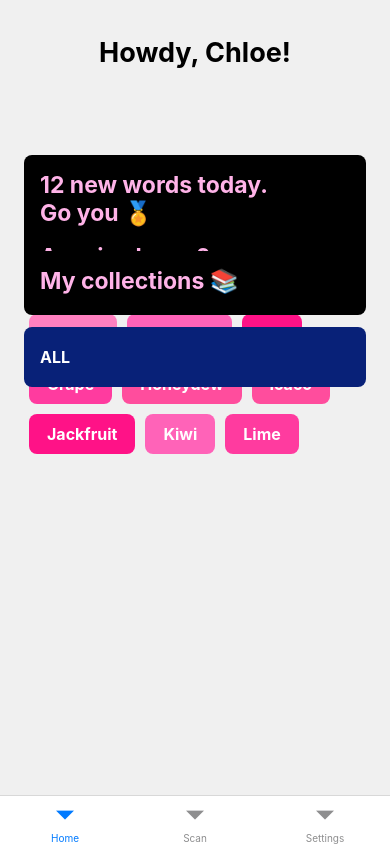
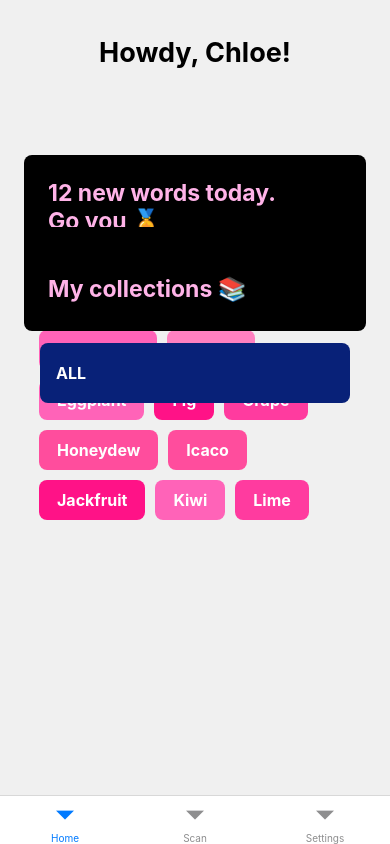
Before and after one commit to appsecandrewlee/MACathon_2023, a React Native app in the folder langtrans_app/: screen /Main in a window 390 px wide. Built offline with nearby package versions, Linux system fonts and the light colour scheme.

Commit message:
minor changes to settings

```diff
--- a/langtrans_app/screens/Home.js
+++ b/langtrans_app/screens/Home.js
@@ -39,7 +39,7 @@ export default function MainScreen() {
                             <Text style={commonStyles.captionPink}>{wordList.length} new words today.</Text>
                             <Text style={commonStyles.captionPink}>Go you 🏅</Text>
                         </View>
-                        <View style={commonStyles.wordListContainer}>
+                        <View style={[commonStyles.wordListContainer,{paddingHorizontal: 10}]}>
                             {wordList.map((word, index) => (
                                 <View key={index} style={[commonStyles.wordContainer,{backgroundColor: getRandomColor(pinks)}]}>
                                 <Text style={commonStyles.wordText}>{word}</Text>
@@ -58,6 +58,7 @@ export default function MainScreen() {
                             horizontal
                             showsHorizontalScrollIndicator={false}
                             contentContainerStyle={commonStyles.expandContainer}
+                            style={{paddingHorizontal: 10}}
                             >
                             {slangList.map((word, index) => (
                                 <View key={index} style={[commonStyles.wordContainer,{backgroundColor: getRandomColor(purples)}]}>
@@ -72,14 +73,14 @@ export default function MainScreen() {
                         <View style={commonStyles.sectionBlack}>
                             <Text style={commonStyles.captionPink}>My collections 📚</Text>
                         </View>
-                        <View style={commonStyles.collectionContainer}>
+                        <View style={[commonStyles.collectionContainer,{marginHorizontal: spacing.medium}]}>
                                 <Text style={commonStyles.wordText}>ALL</Text>
                         </View>
                         <FlatList
                         data={collectionList}
                         keyExtractor={(item, index) => index.toString()}
                         renderItem={({ item, index }) => (
-    <View style={[commonStyles.collectionContainer, { backgroundColor: index % 2 === 0 ? colors.blue1 : colors.blue2 }]}>
+                            <View style={[commonStyles.collectionContainer, { marginHorizontal: spacing.medium, backgroundColor: index % 2 === 0 ? colors.blue1 : colors.blue2 }]}>
                             <Text style={commonStyles.wordText}>{item}</Text>
                             </View>
                         )}
--- a/langtrans_app/screens/Settings.js
+++ b/langtrans_app/screens/Settings.js
@@ -24,6 +24,7 @@ export default function SettingsScreen() {
             resizeMode="cover"
           />
         </View>
+        <View style={commonStyles.spaceMedium}></View>
         <FlatList
           data={items}
           keyExtractor={(item) => item.id}
@@ -37,7 +38,7 @@ export default function SettingsScreen() {
                   navigation.navigate('Login'); // 'Login' should match the name of your LoginScreen component in your navigation stack
                 }
               }}>
-                <Text style={styles.settingText}>{item.title}</Text>
+                <Text style={commonStyles.inputLabelBlack}>{item.title}</Text>
             </TouchableOpacity>
           )}
         />
--- a/langtrans_app/styles/styles.js
+++ b/langtrans_app/styles/styles.js
@@ -195,6 +195,13 @@ const commonStyles = StyleSheet.create({
     marginBottom: 8,
   },
 
+  inputLabelBlack: {
+    fontSize: 17,
+    fontWeight: '600',
+    color: colors.black,
+    marginBottom: 8,
+  },
+
   inputControl: {
     height: 44,
     backgroundColor: '#fff',
@@ -231,7 +238,7 @@ const commonStyles = StyleSheet.create({
 
   sectionBlack: {
     backgroundColor: colors.black,
-    padding: 16,
+    padding: 24,
     marginBottom: 16,
     borderRadius: 8,
   },
```
Lines whose indentation alone changed are shown as unchanged.
